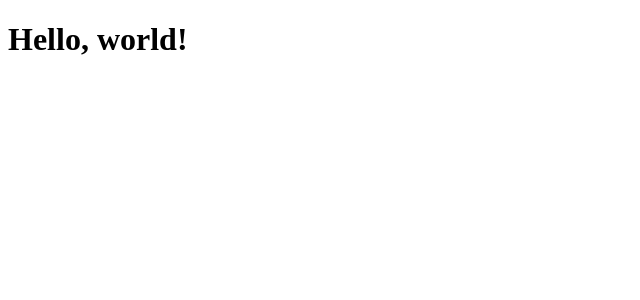
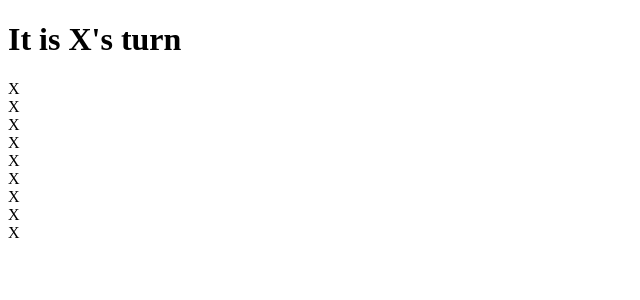
Before and after one commit to PierreDV/tic_tac_toe, a React app: page / in a window 1280 px wide. Shown: the top 300 px of the page, without its empty margins (0-640 px from the left). Built offline with nearby package versions, Linux system fonts and the light colour scheme; the HTML template or start-up script is replaced by a standard one.

Commit message:
added boilerplate for each component and started mapping out the html structure

```diff
--- a/src/components/App.js
+++ b/src/components/App.js
@@ -0,0 +1,14 @@
+import React from 'react';
+import Header from './Header';
+import Board from './Board';
+
+const App = (props) => {
+  return (
+    <div className="App">
+      <Header />
+      <Board />
+    </div>
+  );
+}
+
+export default App;
--- a/src/components/Board.js
+++ b/src/components/Board.js
@@ -0,0 +1,26 @@
+import React from 'react';
+import Square from './Square';
+
+const Board = () => {
+  return (
+    <div className="Board">
+      <div className="row">
+        <Square />
+        <Square />
+        <Square />
+      </div>
+      <div className="row">
+        <Square />
+        <Square />
+        <Square />
+      </div>
+      <div className="row">
+        <Square />
+        <Square />
+        <Square />
+      </div>
+    </div>
+  );
+}
+
+export default Board;
--- a/src/components/Header.js
+++ b/src/components/Header.js
@@ -0,0 +1,9 @@
+import React from 'react';
+
+const Header = (props) => {
+  return (
+    <h1 className="Header">It is X's turn</h1>
+  );
+}
+
+export default Header;
--- a/src/components/Square.js
+++ b/src/components/Square.js
@@ -0,0 +1,9 @@
+import React from 'react';
+
+const Square = () => {
+  return (
+    <div className="Square">X</div>
+  )
+}
+
+export default Square;
--- a/src/index.js
+++ b/src/index.js
@@ -1,7 +1,8 @@
 import React from 'react';
 import ReactDOM from 'react-dom';
+import App from './components/App';
 
 ReactDOM.render(
-  <h1>Hello, world!</h1>,
+  <App />,
   document.getElementById('root')
 )
```
Also changed, not shown: 1 other file (tests, documents, lock files or other folders).
